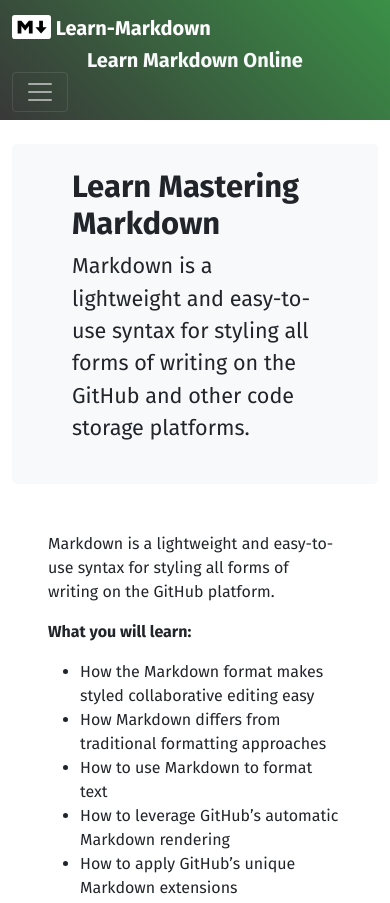
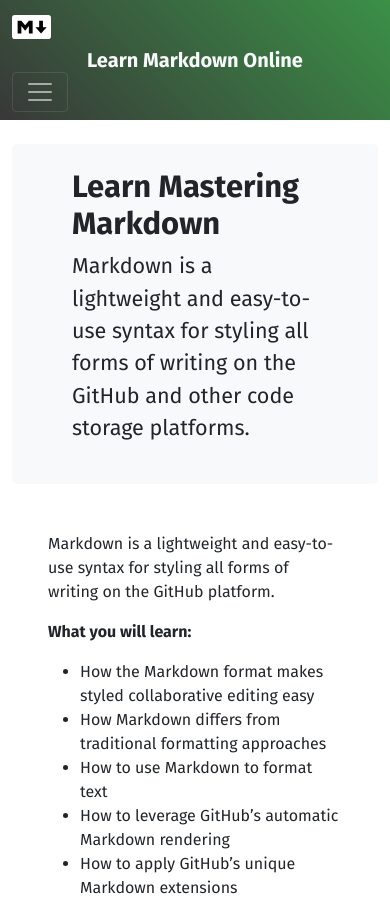
Before and after one commit to learn-markdown/learn-markdown.github.io, a plain HTML site: page index.html in a window 390 px wide. Shown: the top 903 px of the page. Drawn offline with nearby package versions, Linux system fonts and the light colour scheme.

Commit message:
Add files via upload

```diff
--- a/index.html
+++ b/index.html
@@ -18,7 +18,7 @@
 		<div class="container d-flex justify-content-between">
 			<a class="navbar-brand fw-bold" href="/">
 				<svg xmlns="http://www.w3.org/2000/svg" width="39" height="24" viewBox="0 0 208 128"><rect width="198" height="118" x="5" y="5" ry="10" stroke="#fff" stroke-width="10" fill="currentColor"/><path d="M30 98V30h20l20 25 20-25h20v68H90V59L70 84 50 59v39zm125 0l-30-33h20V30h20v35h20z"/></svg>
-				<span>Learn-Markdown</span>
+				<span class="d-none d-lg-inline-block">Learn-Markdown</span>
 			</a>
 			<h1 class="w-100 mb-0 text-center text-light">Learn Markdown Online</h1>
 			<button class="navbar-toggler" type="button" data-bs-toggle="collapse" data-bs-target="#navbarSupportedContent" aria-controls="navbarSupportedContent" aria-expanded="false" aria-label="Toggle navigation"><span class="navbar-toggler-icon"></span></button>
```
